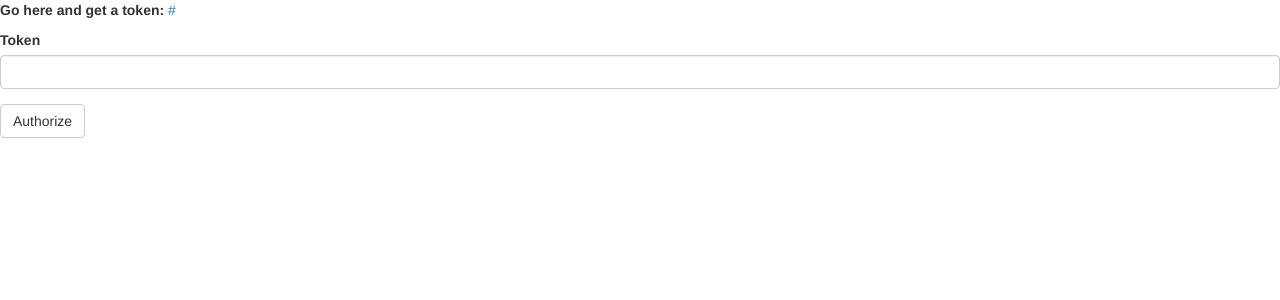
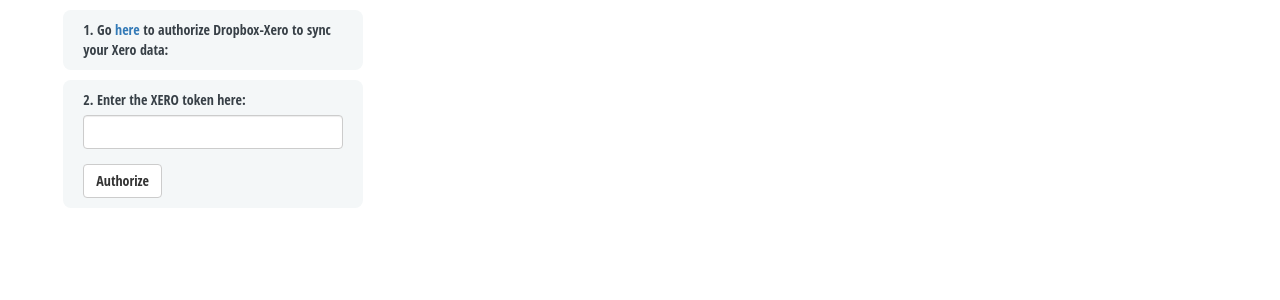
Before and after one commit to chadduffey/dropbox-xerocon, a Flask app: template app/templates/main.html in a window 1280 px wide. Shown: the top 300 px of the page. Run offline with Flask 2, Linux system fonts and the light colour scheme; the template is opened without the code that fills it: values that come from a table or form of the project are taken from there, most other values are stand-ins (such as "Sample title", 1, 10 or a date in 2020); some libraries are stand-ins or nearby versions.

Commit message:
add basic style to auth page

```diff
--- a/app/forms.py
+++ b/app/forms.py
@@ -4,5 +4,5 @@ from wtforms.validators import Required
 from wtforms import ValidationError
 
 class TokenForm(Form):
-	token = StringField('Token', validators=[Required()])
+	token = StringField('2. Enter the XERO token here:', validators=[Required()])
 	submit = SubmitField('Authorize')
--- /dev/null
+++ b/app/static/css/main.css
@@ -0,0 +1,45 @@
+*, *:before, *:after {
+  -moz-box-sizing: border-box;
+  -webkit-box-sizing: border-box;
+  box-sizing: border-box;
+}
+
+body {
+  font-family: 'Open Sans Condensed', sans-serif;
+  color: #384047;
+}
+
+form, p {
+  max-width: 300px;
+  margin: 10px auto;
+  padding: 10px 20px;
+  background: #f4f7f8;
+  border-radius: 8px;
+}
+
+
+
+button {
+  padding: 19px 39px 18px 39px;
+  color: #FFF;
+  background-color: lightblue;
+  font-size: 18px;
+  text-align: center;
+  font-style: normal;
+  border-radius: 5px;
+  width: 100%;
+  border: 1px solid #FFF;
+  border-width: 1px 1px 3px;
+  box-shadow: 0 -1px 0 rgba(255,255,255,0.1) inset;
+  margin-bottom: 10px;
+}
+
+}
+
+@media screen and (min-width: 480px) {
+
+  form {
+    max-width: 480px;
+  }
+
+}
--- a/app/templates/main.html
+++ b/app/templates/main.html
@@ -1,15 +1,19 @@
 {% extends "bootstrap/base.html" %}
 {% import "bootstrap/wtf.html" as wtf %}
 
+{% block content %}
 <html>
 <head>
 	<title>Dropbox-Xerocon</title>
+	<link href='http://fonts.googleapis.com/css?family=Special+Elite|Inconsolata|PT+Sans+Narrow' rel='stylesheet' type='text/css'>
+    <link href="../static/css/main.css" rel="stylesheet" />
 </head>
 <body>
-	{% block content %}
-		<p><strong>Go here and get a token:</strong>
-			<a href="{{ authorization_url }}" target="_blank">{{ authorization_url }}</a></p>
-		<p>{{ wtf.quick_form(form) }}</p>
-	{% endblock %}
+
+		<div class="col-md-4">
+			<p><strong>1. Go <a href="{{ authorization_url }}" target="_blank">here</a> to authorize Dropbox-Xero to sync your Xero data:</strong></p>
+			{{ wtf.quick_form(form) }}
+		</div>
 </body>
 </html>
+{% endblock %}
```
Also changed, not shown: app/auth_with_xero.py (+0 -9 lines).
